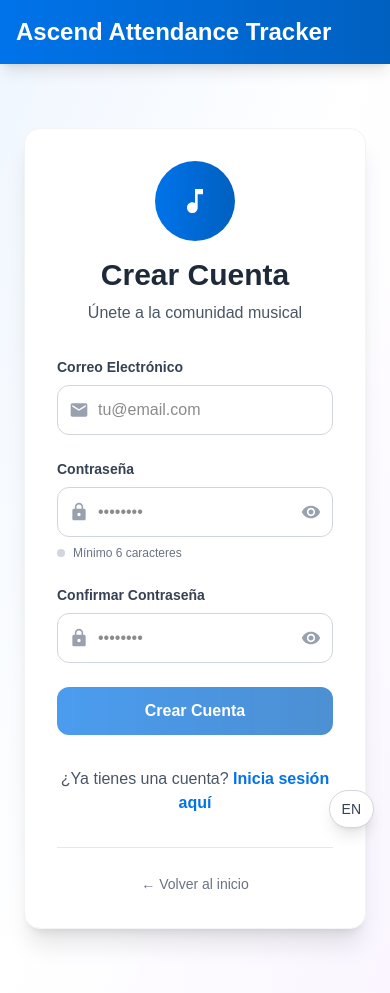
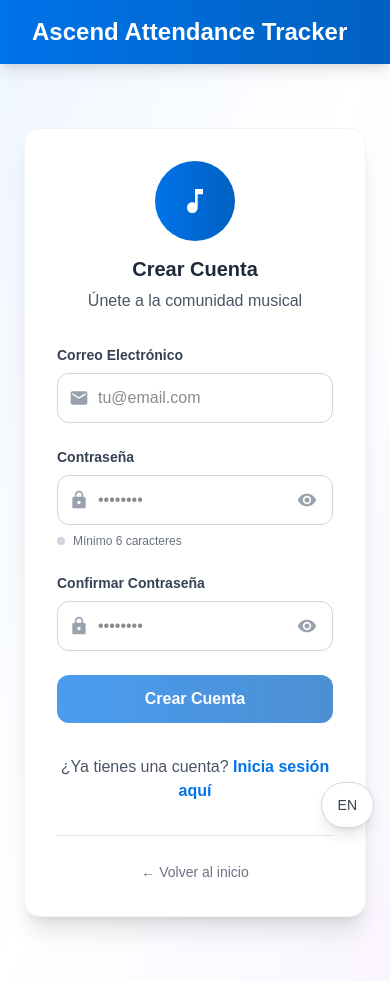
Before and after one commit to EliezerAnteliz/OrchestraAttendanceTracker-New, a Next.js app in the folder web/: page /signup in a window 390 px wide. Built offline with nearby package versions, Linux system fonts and the light colour scheme; no server answers.

Commit message:
Update globals.css

```diff
--- a/web/src/app/globals.css
+++ b/web/src/app/globals.css
@@ -261,3 +261,72 @@ body {
 .animate-grow-up {
   animation: growUp 0.8s ease-out forwards;
 }
+
+/* Estilos responsivos para móviles */
+@media (max-width: 640px) {
+  /* Reducir padding en contenedores principales */
+  .container {
+    padding-left: 1rem;
+    padding-right: 1rem;
+  }
+
+  /* Ajustar tamaño de texto en móviles */
+  h1 {
+    font-size: 1.5rem;
+  }
+
+  h2 {
+    font-size: 1.25rem;
+  }
+
+  /* Botones más grandes para touch */
+  button {
+    min-height: 44px;
+    padding: 0.75rem 1rem;
+  }
+
+  /* Tablas responsivas */
+  table {
+    font-size: 0.875rem;
+  }
+
+  /* Inputs más grandes para móvil */
+  input, select {
+    min-height: 44px;
+    font-size: 16px; /* Previene zoom en iOS */
+  }
+
+  /* Calendario más pequeño en móvil */
+  .react-datepicker {
+    font-size: 0.875rem;
+    width: 100%;
+    max-width: 320px;
+  }
+
+  .react-datepicker__day {
+    width: 1.75rem;
+    height: 1.75rem;
+    line-height: 1.75rem;
+    margin: 0.1rem;
+  }
+}
+
+/* Estilos para tablets */
+@media (min-width: 641px) and (max-width: 1024px) {
+  .container {
+    padding-left: 1.5rem;
+    padding-right: 1.5rem;
+  }
+}
+
+/* Prevenir zoom en inputs en iOS */
+@supports (-webkit-touch-callout: none) {
+  input[type="text"],
+  input[type="email"],
+  input[type="password"],
+  input[type="number"],
+  select,
+  textarea {
+    font-size: 16px;
+  }
+}
```
